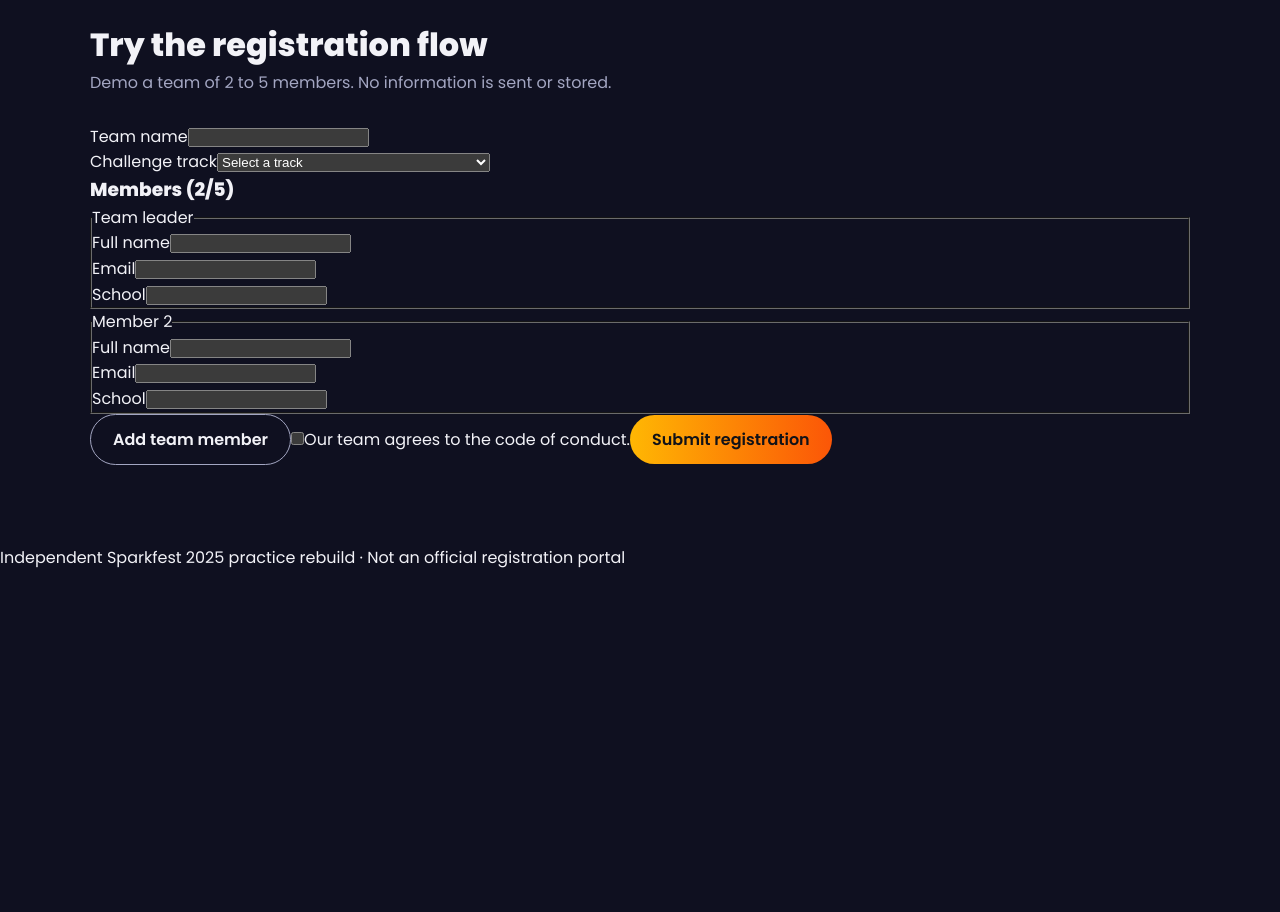
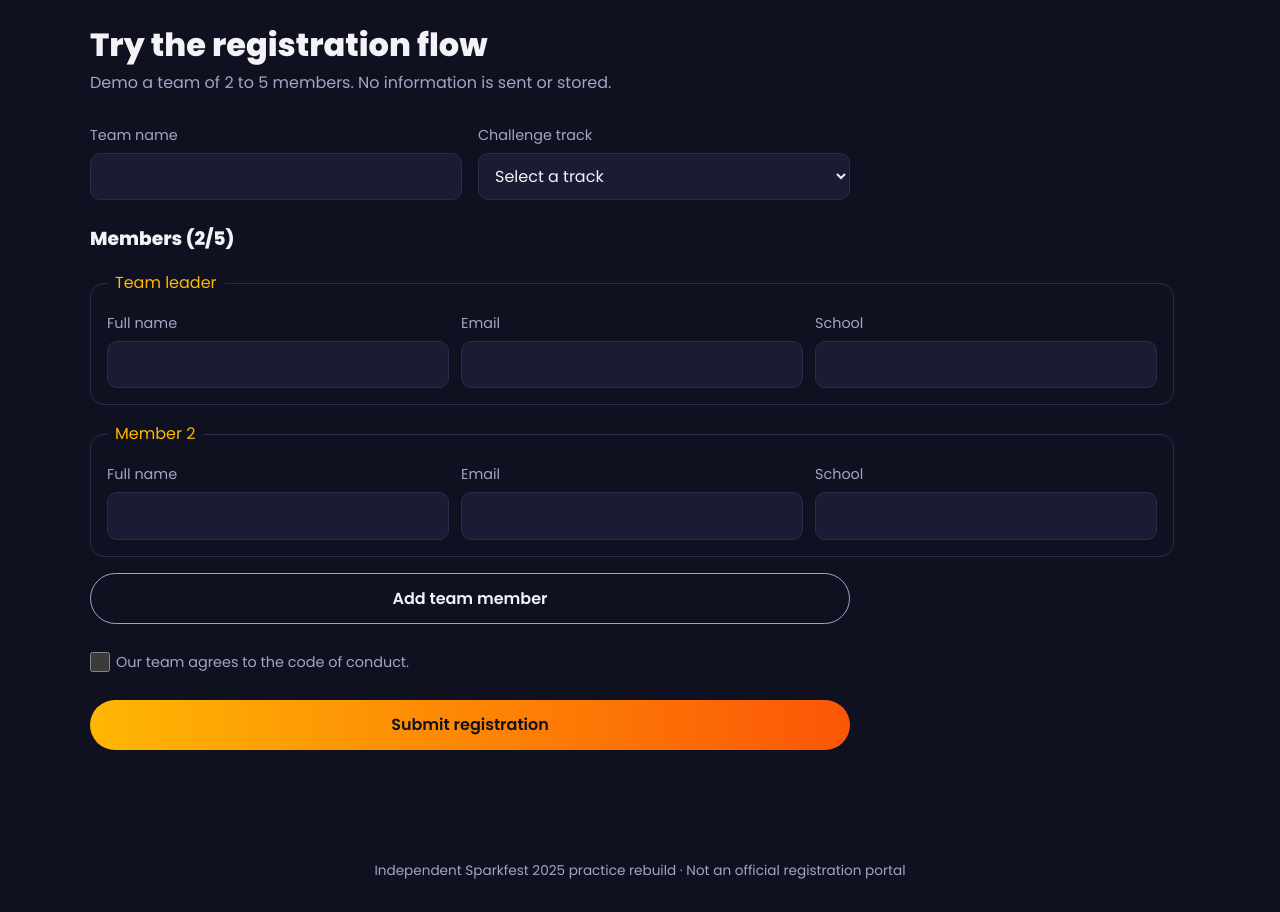
Before and after one commit to cowniv/sparkfest-hackathon-site, a React (Vite) app: page / in a window 1280 px wide. Shown: the part 4320-5232 px from the top of the page. Before the commit the page ends 4891 px from the top, so only its background shows below. Built offline with nearby package versions, Linux system fonts and the light colour scheme; the HTML template or start-up script is replaced by a standard one.

Commit message:
style(i-nd-ex): add visual system

```diff
--- a/src/index.css
+++ b/src/index.css
@@ -104,3 +104,55 @@ main:focus { outline: 0; }
 .faq-item.open .faq-indicator span { transform: rotate(0deg); }
 
 /* form */
+.form { max-width: 760px; display: flex; flex-direction: column; gap: 16px; }
+.form h3 { margin-top: 8px; }
+.row { display: grid; grid-template-columns: 1fr 1fr; gap: 16px; }
+.field, label { display: flex; flex-direction: column; gap: 6px; font-size: 0.9rem; color: var(--muted); }
+input, select { min-height: 44px; font: inherit; font-size: 1rem; background: var(--panel); color: var(--text); border: 1px solid var(--border); border-radius: 10px; padding: 10px 12px; }
+input:focus, select:focus { outline: 2px solid var(--accent); }
+.error-summary { border: 1px solid var(--danger); border-radius: var(--radius); padding: 16px; color: var(--text); }
+.error-summary:focus { outline: 3px solid var(--accent); outline-offset: 3px; }
+.error-summary h3 { margin: 0; }
+.error-summary p { color: var(--muted); }
+.member { border: 1px solid var(--border); border-radius: var(--radius); padding: 16px; display: grid; grid-template-columns: repeat(3, 1fr); gap: 12px; }
+.member legend { padding: 0 8px; color: var(--accent); }
+.remove { grid-column: 1 / -1; justify-self: end; min-height: 44px; padding-inline: 8px; background: none; border: 0; color: var(--danger); }
+.check { min-height: 44px; flex-direction: row; align-items: center; }
+.check input { min-height: 20px; width: 20px; height: 20px; }
+.error { color: var(--danger); font-size: 0.8rem; }
+.success { background: var(--panel); padding: 28px; border: 1px solid var(--accent); border-radius: var(--radius); }
+.success .btn { margin-top: 18px; }
+
+.footer { text-align: center; padding: 30px; color: var(--muted); font-size: 0.85rem; }
+
+@media (max-width: 720px) {
+  .hero { padding: 72px 0 56px; }
+  .section { padding: 56px 0; }
+  .menu-btn { display: inline-flex; }
+  .nav-links { display: none; position: absolute; inset-block-start: 64px; inset-inline: 0; max-height: calc(100dvh - 64px); overflow-y: auto; flex-direction: column; gap: 4px; background: var(--bg); border-bottom: 1px solid var(--border); padding: 12px 16px max(16px, env(safe-area-inset-bottom)); }
+  .nav-links.open { display: flex; }
+  .nav-links a { min-height: 44px; display: flex; align-items: center; padding: 8px 4px; }
+  .row, .member { grid-template-columns: 1fr; }
+  .member { gap: 16px; }
+  .footer { padding-bottom: max(30px, env(safe-area-inset-bottom)); }
+}
+
+@media (hover: hover) and (pointer: fine) {
+  .track-card:hover { transform: translateY(-4px); }
+  .btn:hover { filter: brightness(1.08); }
+}
+
+@media (prefers-reduced-motion: reduce) {
+  html { scroll-behavior: auto; }
+  .track-card, .faq-indicator::before, .faq-indicator span { transition: none; }
+  .track-card:hover { transform: none; }
+}
+
+@media (max-width: 440px) {
+  .container { width: min(100% - 24px, 1100px); }
+  .hero h1 { font-size: clamp(2.25rem, 15vw, 3.5rem); }
+  .countdown { display: grid; grid-template-columns: repeat(2, minmax(0, 1fr)); }
+  .timebox { min-width: 0; }
+  .hero-actions { align-items: stretch; flex-direction: column; }
+  .hero-actions .btn { width: 100%; text-align: center; }
+}
```
